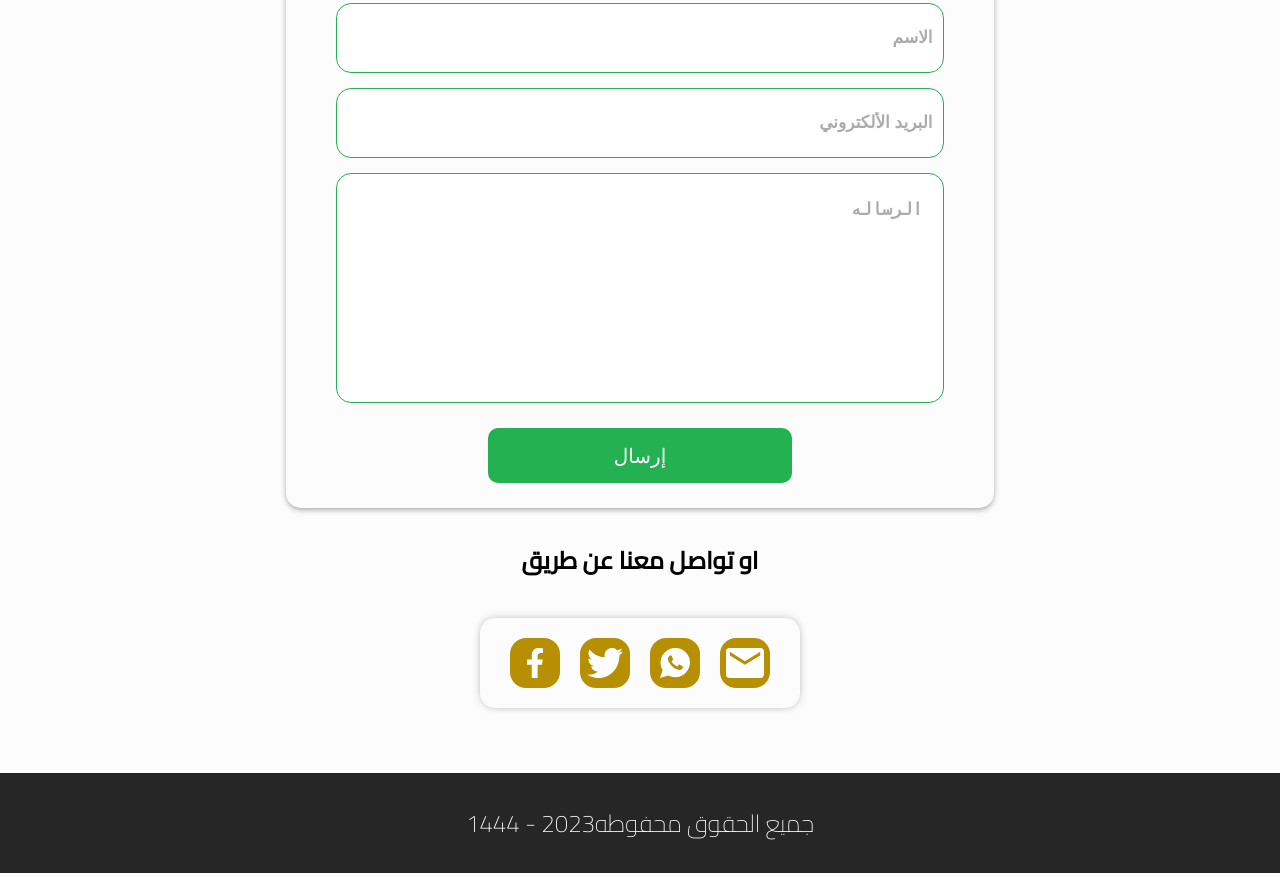
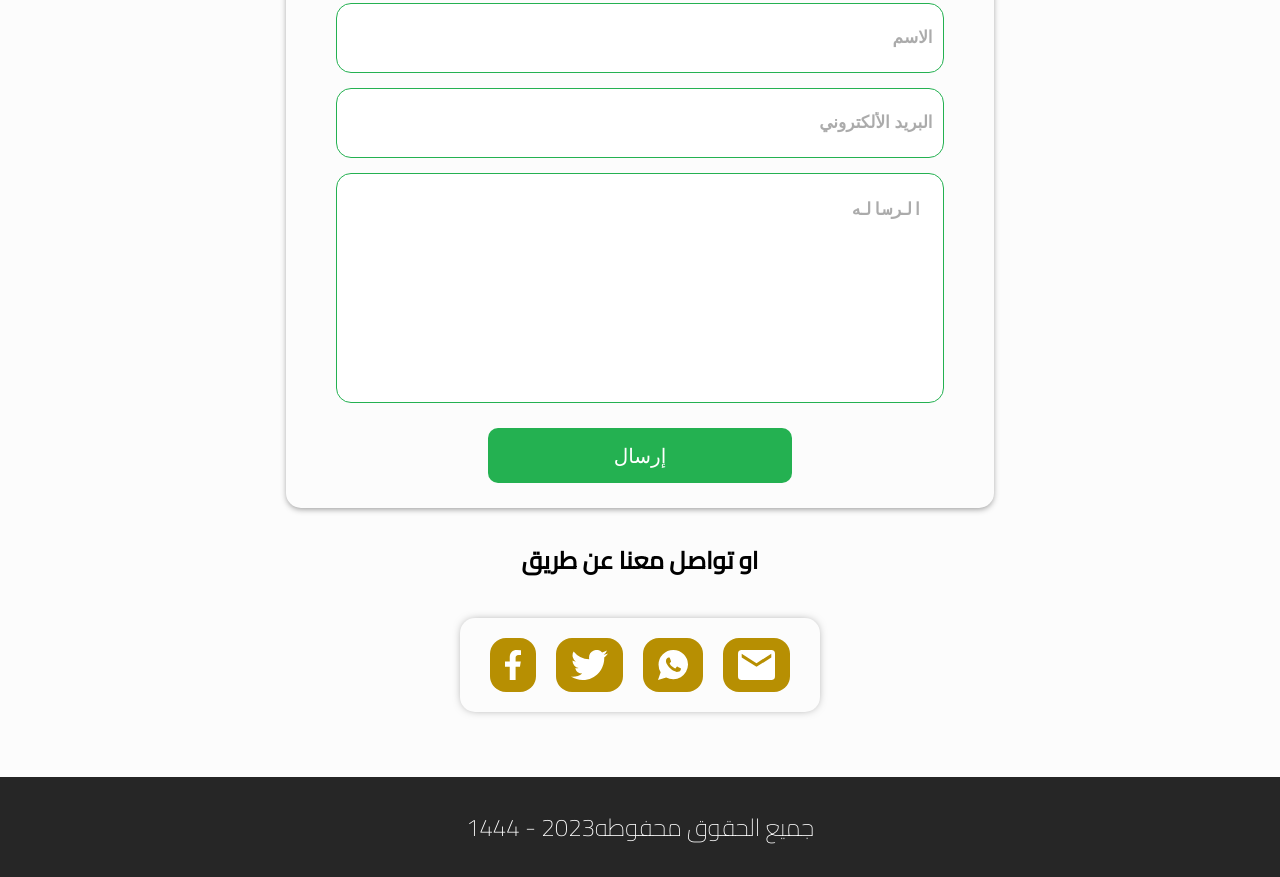
Before and after one commit to abdelrahman390/Quran-Two-Web-Site, a plain HTML site: page pages/call-us.html in a window 1280 px wide. Shown: the part 332-1209 px from the top of the page. Drawn offline with nearby package versions, Linux system fonts and the light colour scheme.

Commit message:
Update main.css

```diff
--- a/assets/style/main.css
+++ b/assets/style/main.css
@@ -1894,8 +1894,7 @@ header .burgerIcon span {
   border-radius: 15px;
 }
 .sixthPage .max-width .socialLinks > a {
-  width: 50px;
-  height: 50px;
+  padding: 12px 15px;
   background-color: var(--golden-color);
   border-radius: 16px;
   display: -webkit-box;
```
